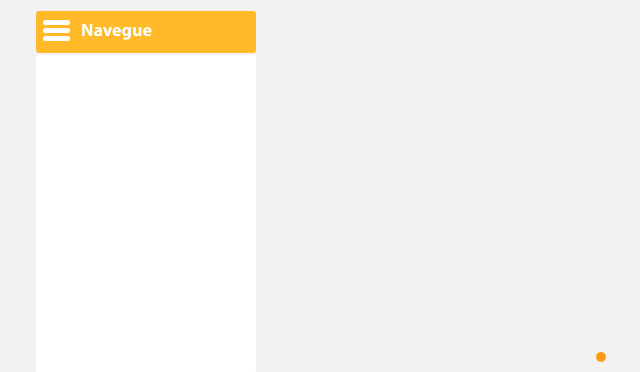
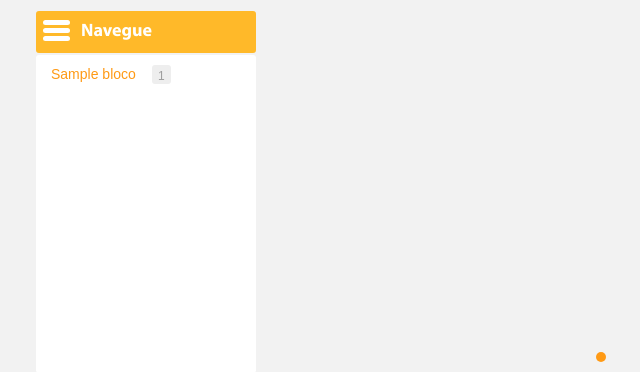
Before and after one commit to victorluna22/oferclub, a Django app: template offer/templates/offer/home.html in a window 1280 px wide. Shown: the part 137-509 px from the top of the page, without its empty margins (134-774 px from the left). Run offline with Django 3.2, Linux system fonts and the light colour scheme; the template is opened without the code that fills it: most values are stand-ins (such as "Sample title", 1, 10 or a date in 2020); some libraries are stand-ins or nearby versions.

Commit message:
ajuste de git destroy

```diff
--- a/offer/templates/offer/home.html
+++ b/offer/templates/offer/home.html
@@ -21,7 +21,9 @@
 			</div>
 
 			<ul>
-
+				{% for bloco in blocos %}
+					<li><a {%if forloop.counter == 2%}id="border-nav"{%endif%} href="{% url 'offer:offer_list' %}?category={{ bloco.category }}"><p {%if forloop.counter <= 2%}class="color-destaque"{%endif%}>{{ bloco.titulo_bloco }} </p><span>{{ bloco.ofertas|length }}</span></a></li>
+				{% endfor %}
 			</ul>
 		</nav>
 		<!-- END NAVIGATION -->
```
